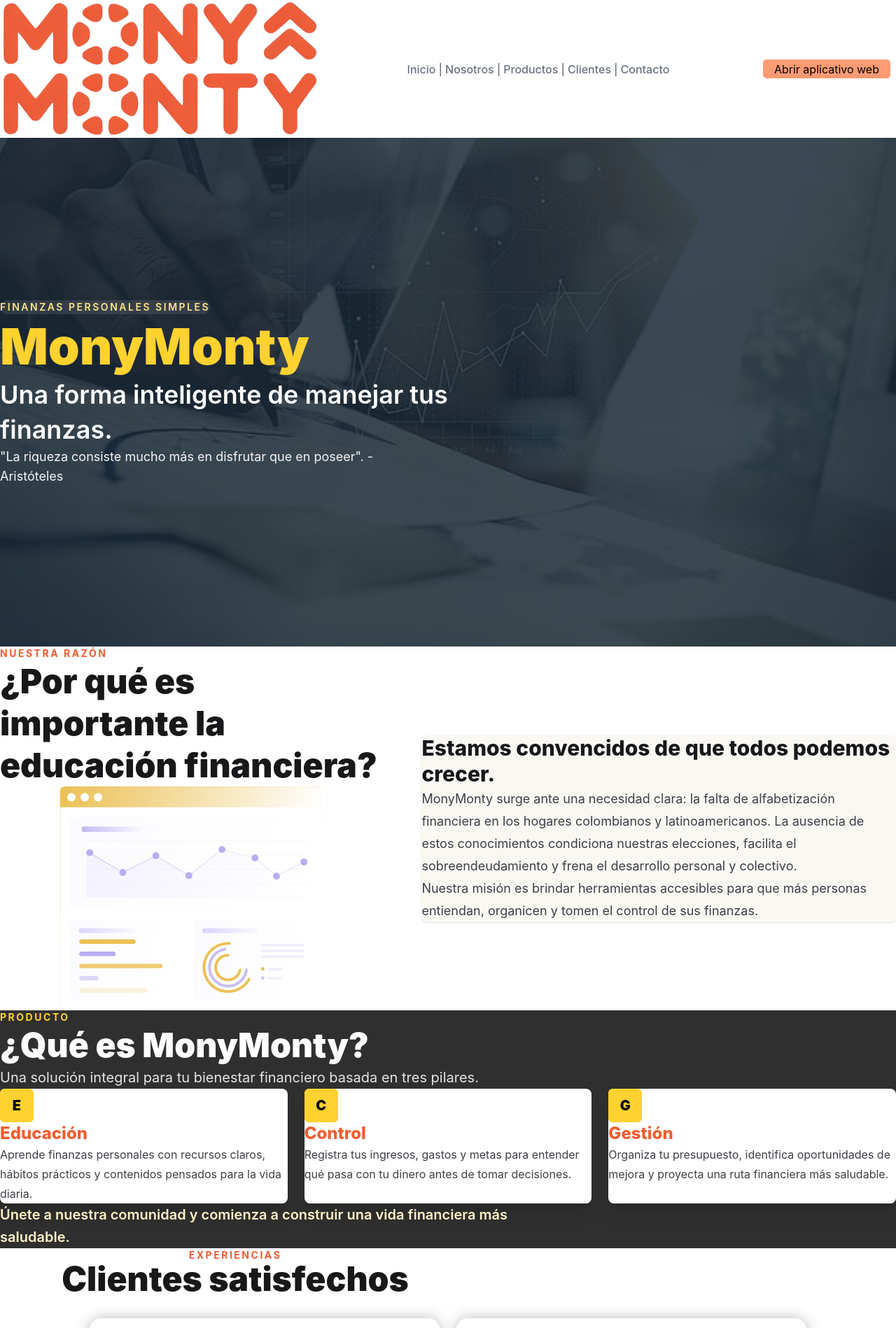
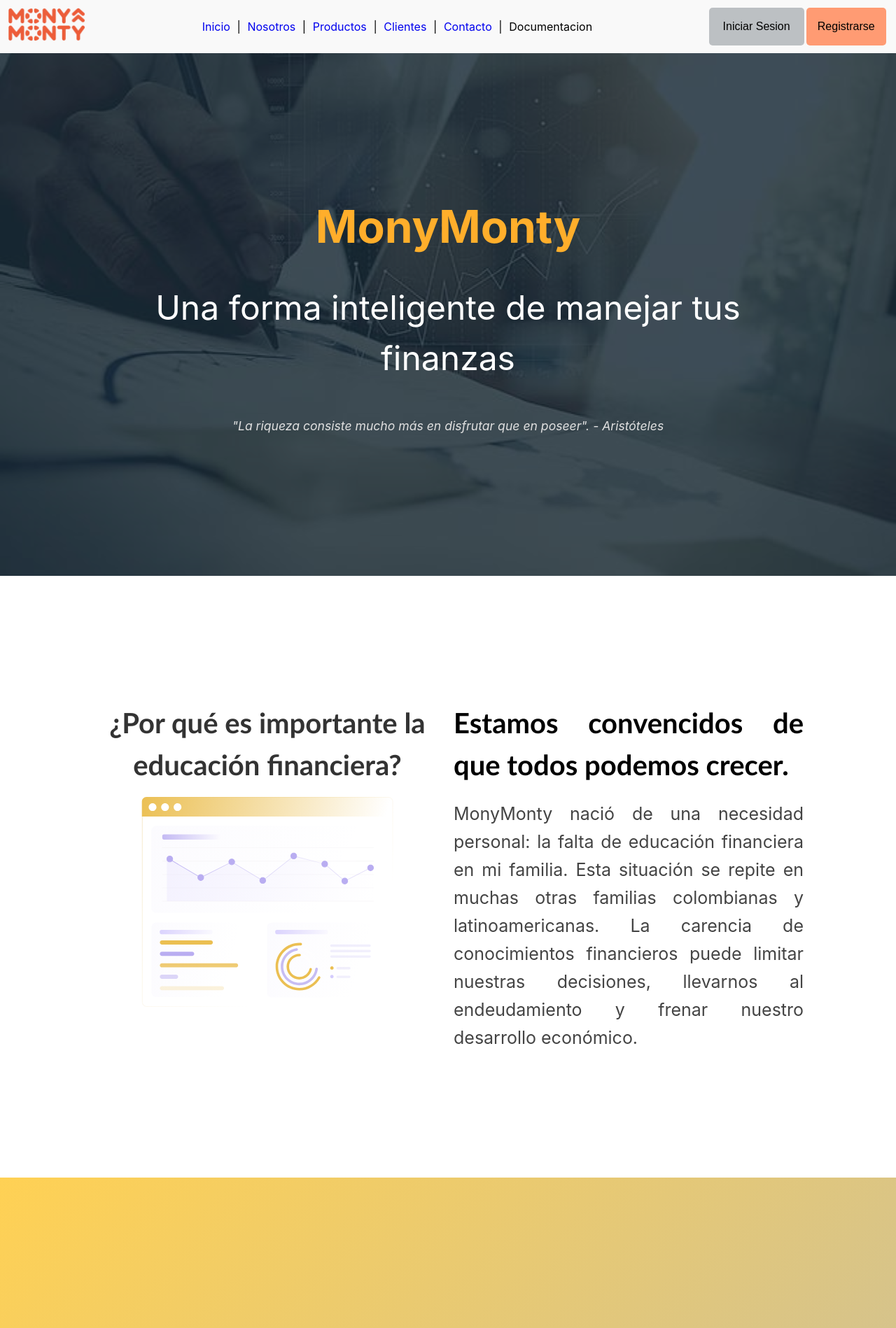
Before and after one commit to OugMontiel/MonteFlor, a Vue app: page / in a window 1280 px wide. Shown: the top 1898 px of the page at 70% size. Built offline with nearby package versions, Linux system fonts and the light colour scheme.

Commit message:
Revert "se agrego tailwind"
This reverts commit 30b3349135bdf8eea1bb55a4794447050fc02a53.

```diff
--- a/src/assets/style.css
+++ b/src/assets/style.css
@@ -1,5 +1,4 @@
-/* Importar  */
-@import "tailwindcss";
+/* Importar iconos de Flaticon */
 
 :root {
   /* Tipografía y legibilidad */
--- a/src/components/header.vue
+++ b/src/components/header.vue
@@ -47,7 +47,7 @@
   justify-content: space-between;
   align-items: center;
   height: 4em;
-  padding: 0.2em 0.2em;
+  padding: 0.3em 0.4em;
   box-shadow: 0 2px 5px rgba(0, 0, 0, 0.2);
 }
 
--- a/src/components/web/headerWeb.vue
+++ b/src/components/web/headerWeb.vue
@@ -3,34 +3,52 @@
   name: "Header-dehome",
   methods: {
     irADocumentacion() {
-      this.$router.push("/documentacion");
+      this.$router.push('/documentacion');
     },
+
   },
 };
 </script>
 
 <template>
-  <nav class="flex items-center gap-1 text-base font-medium">
-    <a href="#inicio" class="text-gray-500 no-underline transition-colors duration-200 hover:text-amber-400 focus:outline-none"> Inicio </a>
-    <span class="text-gray-500 select-none pointer-events-none px-0.5">|</span>
+  <!-- menú -->
+  <div class="container-links">
+    <a class="linksNav" href="#inicio">Inicio</a>
+    <span class="separator">|</span>
+    <a class="linksNav" href="#nosotros">Nosotros</a>
+    <span class="separator">|</span>
+    <a class="linksNav" href="#productos">Productos</a>
+    <span class="separator">|</span>
+    <a class="linksNav" href="#clientes">Clientes</a>
+    <span class="separator">|</span>
+    <a class="linksNav" href="#contacto">Contacto</a>
+    <span class="separator">|</span>
+    <a class="linksNav" @click="irADocumentacion">Documentacion</a>
+  </div>
+</template>
 
-    <a href="#nosotros" class="text-gray-500 no-underline transition-colors duration-200 hover:text-amber-400 focus:outline-none">
-      Nosotros
-    </a>
-    <span class="text-gray-500 select-none pointer-events-none px-0.5">|</span>
+<style>
+/* Estilos para tu aplicación */
+.container-links {
+  display: flex;
+  align-items: center;
+  gap: 0.3em;
+}
 
-    <a href="#productos" class="text-gray-500 no-underline transition-colors duration-200 hover:text-amber-400 focus:outline-none">
-      Productos
-    </a>
-    <span class="text-gray-500 select-none pointer-events-none px-0.5">|</span>
+.linksNav:hover {
+  color: var(--color-acento);
+}
 
-    <a href="#clientes" class="text-gray-500 no-underline transition-colors duration-200 hover:text-amber-400 focus:outline-none">
-      Clientes
-    </a>
-    <span class="text-gray-500 select-none pointer-events-none px-0.5">|</span>
+.separator {
+  color: var(--texto-primario);
+  padding: 0 0.3em;
+  user-select: none;
+  pointer-events: none;
+}
 
-    <a href="#contacto" class="text-gray-500 no-underline transition-colors duration-200 hover:text-amber-400 focus:outline-none">
-      Contacto
-    </a>
-  </nav>
-</template>
+.separator:hover {
+  padding: 0 0.3em;
+  user-select: none;
+  pointer-events: none;
+}
+</style>
--- a/src/components/web/iniciarSesionView.vue
+++ b/src/components/web/iniciarSesionView.vue
@@ -10,7 +10,7 @@
   },
   methods: {
     irAMonymonty() {
-      window.location.href = 'http://localhost:5174/'
+      this.$router.push('/');
     },
 
   }
@@ -20,7 +20,8 @@
 
 <template>
   <div class="container-button">
-      <button class="button-MonyMonty" @click="irAMonymonty">Abrir aplicativo web</button>
+      <button class="button-login" @click="irAMonymonty">Iniciar Sesion</button>
+      <button class="button-registrar" @click="irAMonymonty">Registrarse</button>
   </div>
 
 </template>
@@ -32,21 +33,41 @@
   justify-content: center;
 }
 
-.button-MonyMonty {
+.button-login {
+  background-color: #bcc0c3; /* Azul-gris suave */
+  color: #000000;
+  border: none;
+  padding: 10px 20px;
+  border-radius: 5px;
   cursor: pointer;
-  color: var(--texto-primario);
-  padding: 0.1em 1em;
   font-size: var(--texto-tamano-boton);
-  background: var(--color-fondo-boton-claro);
-  border-radius: 5px;
-  margin: 0 0.5em;
+
+}
+
+.button-login:hover {
+  background-color: #a3a6a9;
   transition:
     background-color 0.3s,
     color 0.2s;
 }
 
-.button-MonyMonty:hover {
+.button-registrar {
+  cursor: pointer;
   color: var(--texto-primario);
+  padding: 1em 1em;
+  font-size: var(--texto-tamano-boton);
+  background: var(--color-fondo-boton-claro);
+  border-radius: 5px;
+  margin: 0 0.2em;
+  transition:
+    background-color 0.3s,
+    color 0.2s;
+}
+
+.button-registrar:hover {
+
+  color: var(--texto-claro);
   background: var(--color-acento);
+
 }
 </style>
--- a/src/views/paginaWeb/home.vue
+++ b/src/views/paginaWeb/home.vue
@@ -5,174 +5,112 @@
 import headerHomeView from "@/components/web/headerWeb.vue";
 import FooterView from "@/components/web/footer.vue";
 import iniciarSesionView from "@/components/web/iniciarSesionView.vue";
+
 import testimoniosView from "@/components/web/testimonios/testimoniosView.vue";
 
 export default {
-  name: "HomeView",
+  name: "Home-",
   data() {
     return {
       logo,
       imgNosotros1,
-      pilares: [
-        {
-          titulo: "Educación",
-          texto: "Aprende finanzas personales con recursos claros, hábitos prácticos y contenidos pensados para la vida diaria.",
-        },
-        {
-          titulo: "Control",
-          texto: "Registra tus ingresos, gastos y metas para entender qué pasa con tu dinero antes de tomar decisiones.",
-        },
-        {
-          titulo: "Gestión",
-          texto: "Organiza tu presupuesto, identifica oportunidades de mejora y proyecta una ruta financiera más saludable.",
-        },
-      ],
     };
   },
   components: {
     headerHomeView,
     FooterView,
     iniciarSesionView,
-    testimoniosView,
+    testimoniosView
   },
   methods: {
     irAInicio() {
-      this.$router.push("/");
+      this.$router.push('/');
     },
-  },
+
+  }
 };
 </script>
 
 <template>
-  <header class="sticky top-0 z-50 border-b border-zinc-200/80 bg-white/90 px-4 py-3 shadow-sm backdrop-blur md:px-8">
-    <div class="mx-auto flex max-w-7xl items-center justify-between gap-4">
-      <button class="flex items-center" aria-label="Ir al inicio" @click="irAInicio">
-        <img :src="logo" alt="MonyMonty" class="h-10 w-auto cursor-pointer object-contain md:h-12" />
-      </button>
+  <header class="headerHome">
+    <div class="login-logo">
+      <img :src="logo" alt="Icono de la aplicación" class="logo" @click="irAInicio" />
+    </div>
 
-      <div class="hidden md:block">
-        <headerHomeView />
+    <headerHomeView />
+    <iniciarSesionView />
+  </header>
+
+  <main class="main-container">
+
+    <section id="inicio" class="inicio-hero">
+
+      <div class="inicio-content">
+        <h1>MonyMonty</h1>
+        <p>Una forma inteligente de manejar tus finanzas</p>
+        <blockquote>"La riqueza consiste mucho más en disfrutar que en poseer". - Aristóteles</blockquote>
       </div>
 
-      <iniciarSesionView />
-    </div>
-  </header>
-
-  <main class="bg-[#f7f5f0] text-zinc-900">
-    <section id="inicio" class="hero-bg relative min-h-[calc(100vh-73px)] overflow-hidden text-white">
-      <div class="absolute inset-0 bg-zinc-950/55"></div>
-      <div class="relative mx-auto flex min-h-[calc(100vh-73px)] max-w-7xl items-center px-5 py-20 md:px-8">
-        <div class="max-w-3xl">
-          <p class="mb-4 inline-flex rounded-full border border-white/30 bg-white/10 px-4 py-2 text-sm font-semibold uppercase tracking-[0.18em] text-amber-200 backdrop-blur">
-            Finanzas personales simples
-          </p>
-          <h1 class="text-5xl font-black leading-tight text-amber-300 sm:text-6xl lg:text-7xl">
-            MonyMonty
-          </h1>
-          <p class="mt-6 max-w-2xl text-2xl font-semibold leading-snug text-white sm:text-4xl">
-            Una forma inteligente de manejar tus finanzas.
-          </p>
-          <blockquote class="mt-8 max-w-xl border-l-4 border-amber-300 pl-5 text-base leading-7 text-zinc-100 sm:text-lg">
-            "La riqueza consiste mucho más en disfrutar que en poseer". - Aristóteles
-          </blockquote>
-        </div>
-      </div>
     </section>
 
-    <section id="nosotros" class="bg-white px-5 py-20 md:px-8 lg:py-28">
-      <div class="mx-auto grid max-w-7xl items-center gap-12 lg:grid-cols-[0.9fr_1.1fr]">
-        <div>
-          <p class="text-sm font-bold uppercase tracking-[0.18em] text-[#f25c2f]">Nuestra razón</p>
-          <h2 class="mt-4 text-3xl font-black leading-tight text-zinc-900 sm:text-4xl lg:text-5xl">
-            ¿Por qué es importante la educación financiera?
-          </h2>
-          <img :src="imgNosotros1" alt="Personas aprendiendo finanzas" class="mx-auto mt-10 max-h-80 w-full object-contain" />
+    <section id="nosotros" class="nosotros">
+
+      <div class="nosotros-content">
+
+        <div class="nosotros-titulo">
+          <h2>¿Por qué es importante la educación financiera?</h2>
+          <img :src="imgNosotros1" alt="Icono de la aplicación" class="titulo-image" />
         </div>
 
-        <div class="rounded-lg border border-zinc-200 bg-[#faf8f3] p-6 shadow-sm md:p-10">
-          <h3 class="text-2xl font-extrabold leading-tight text-zinc-900 sm:text-3xl">
-            Estamos convencidos de que todos podemos crecer.
-          </h3>
-          <p class="mt-6 text-lg leading-8 text-zinc-700">
-            MonyMonty surge ante una necesidad clara: la falta de alfabetización financiera en los hogares colombianos y latinoamericanos.
-            La ausencia de estos conocimientos condiciona nuestras elecciones, facilita el sobreendeudamiento y frena el desarrollo personal
-            y colectivo.
-          </p>
-          <p class="mt-5 text-lg leading-8 text-zinc-700">
-            Nuestra misión es brindar herramientas accesibles para que más personas entiendan, organicen y tomen el control de sus finanzas.
-          </p>
+        <div class="nosotros-texto">
+          <h2>Estamos convencidos de que todos podemos crecer.</h2>
+          <p>MonyMonty nació de una necesidad personal: la falta de educación financiera en mi familia. Esta situación
+            se repite en muchas otras familias colombianas y latinoamericanas. La carencia de conocimientos financieros
+            puede limitar nuestras decisiones, llevarnos al endeudamiento y frenar nuestro desarrollo económico.</p>
         </div>
+
       </div>
+
     </section>
 
-    <section id="productos" class="bg-[#2f2f2f] px-5 py-20 text-white md:px-8 lg:py-28">
-      <div class="mx-auto max-w-7xl">
-        <div class="max-w-3xl">
-          <p class="text-sm font-bold uppercase tracking-[0.18em] text-amber-300">Producto</p>
-          <h2 class="mt-4 text-3xl font-black leading-tight sm:text-4xl lg:text-5xl">
-            ¿Qué es MonyMonty?
-          </h2>
-          <p class="mt-5 text-xl leading-8 text-zinc-200">
-            Una solución integral para tu bienestar financiero basada en tres pilares.
-          </p>
+    <section id="productos" class="producto">
+
+      <h2>¿Qué es MonyMonty?</h2>
+      <p>Una solución integral para tu bienestar financiero basada en tres pilares:</p>
+
+      <div class="producto-grid">
+
+        <div class="producto-card">
+          <h3><strong>Educación</strong></h3>
+          <p>Mejora tus conocimientos en finanzas personales con técnicas y recursos prácticos.</p>
         </div>
 
-        <div class="mt-12 grid gap-6 md:grid-cols-3">
-          <article
-            v-for="pilar in pilares"
-            :key="pilar.titulo"
-            class="rounded-lg border border-white/10 bg-white p-7 text-zinc-900 shadow-xl transition duration-200 hover:-translate-y-1 hover:shadow-amber-500/20"
-          >
-            <div class="mb-6 flex h-12 w-12 items-center justify-center rounded-md bg-amber-300 text-xl font-black text-zinc-950">
-              {{ pilar.titulo.charAt(0) }}
-            </div>
-            <h3 class="text-2xl font-extrabold text-[#f25c2f]">{{ pilar.titulo }}</h3>
-            <p class="mt-4 text-base leading-7 text-zinc-700">{{ pilar.texto }}</p>
-          </article>
+        <div class="producto-card">
+          <h3><strong>Control</strong></h3>
+          <p>Registra, visualiza y analiza tus finanzas personales con nuestra app intuitiva.</p>
         </div>
 
-        <p class="mt-12 max-w-3xl text-xl font-semibold leading-8 text-amber-100">
-          Únete a nuestra comunidad y comienza a construir una vida financiera más saludable.
-        </p>
+        <div class="producto-card">
+          <h3><strong>Gestión</strong></h3>
+          <p>Recibe asesoría personalizada de expertos que te ayudarán a planificar tu futuro financiero.</p>
+        </div>
+
       </div>
+
+      <p class="mensaje-final">Únete a nuestra comunidad y comienza a construir una vida financiera más saludable.</p>
+
     </section>
 
-    <section id="clientes" class="bg-white px-5 py-20 md:px-8 lg:py-28">
-      <div class="mx-auto max-w-7xl">
-        <div class="mx-auto max-w-2xl text-center">
-          <p class="text-sm font-bold uppercase tracking-[0.18em] text-[#f25c2f]">Experiencias</p>
-          <h2 class="mt-4 text-3xl font-black text-zinc-900 sm:text-4xl lg:text-5xl">
-            Clientes satisfechos
-          </h2>
-        </div>
+    <section id="clientes" class="clientes">
 
-        <testimoniosView />
-      </div>
+      <h2>Clientes satisfechos </h2>
+
+      <testimoniosView />
     </section>
 
-    <section id="contacto" class="bg-[#faf8f3] px-5 py-20 md:px-8 lg:py-28">
-      <div class="mx-auto grid max-w-7xl gap-10 lg:grid-cols-[0.95fr_1.05fr] lg:items-center">
-        <div>
-          <p class="text-sm font-bold uppercase tracking-[0.18em] text-[#f25c2f]">Contacto</p>
-          <h2 class="mt-4 text-3xl font-black leading-tight text-zinc-900 sm:text-4xl lg:text-5xl">
-            Da el primer paso hacia una mejor relación con tu dinero.
-          </h2>
-          <p class="mt-6 text-lg leading-8 text-zinc-700">
-            Explora la aplicación, revisa la documentación o escríbenos para conocer cómo MonyMonty puede ayudarte a ordenar tus finanzas.
-          </p>
-        </div>
-
-        <div class="grid gap-4 sm:grid-cols-2">
-          <a href="#productos" class="rounded-lg border border-zinc-200 bg-white p-6 shadow-sm transition hover:-translate-y-1 hover:border-amber-300">
-            <span class="text-sm font-bold uppercase tracking-[0.16em] text-zinc-500">Conoce</span>
-            <strong class="mt-3 block text-xl text-zinc-900">Nuestros pilares</strong>
-          </a>
-          <router-link to="/documentacion" class="rounded-lg border border-zinc-200 bg-white p-6 shadow-sm transition hover:-translate-y-1 hover:border-amber-300">
-            <span class="text-sm font-bold uppercase tracking-[0.16em] text-zinc-500">Revisa</span>
-            <strong class="mt-3 block text-xl text-zinc-900">Documentación</strong>
-          </router-link>
-        </div>
-      </div>
+    <section id="contacto" class="contacto">
+      <h2>Contacto</h2>
+      <p>Contenido de la sección Contacto.</p>
     </section>
 
     <FooterView />
@@ -180,10 +118,247 @@
 </template>
 
 <style scoped>
-.hero-bg {
+.headerHome {
+  display: flex;
+  justify-content: space-between;
+  padding: 0.7rem;
+  background: var(--color-fondo-nav);
+}
+.logo {
+  height: 3rem;
+  cursor: pointer;
+}
+
+/* ------ inicio ------ */
+
+.main-container {
+  width: 100%;
+  background: #f9f9f9;
+}
+
+section {
+  max-width: 100%;
+  padding: 4em 2em;
+  background: white;
+}
+
+.inicio-hero {
+  /* background: linear-gradient(135deg, #54b6ff 0%, #4096ee 100%);*/
   background-image: url("@/assets/img/fondo-inicio.jpg");
+  background-color: rgba(0, 0, 0, 0.5);
+  background-blend-mode: overlay;
+  background-size: cover;
+  background-repeat: no-repeat;
   background-position: center;
-  background-repeat: no-repeat;
-  background-size: cover;
+  background-attachment: fixed;
+  color: white;
+  text-align: center;
+  padding: 4em 2em;
+  border-radius: 0;
+  box-shadow: none;
+  padding: 200px;
+
 }
+
+.inicio-hero h1 {
+  font-size: 4rem;
+  margin-bottom: 0.5em;
+  color: #ffae2b;
+}
+
+.inicio-hero p {
+  font-size: 3rem;
+  margin-bottom: 1em;
+  color: #ffffff;
+}
+
+.inicio-hero blockquote {
+  font-style: italic;
+  font-size: 1.1rem;
+  color: #e0e0e0;
+}
+
+/* ------ nosotros ------ */
+
+.nosotros-content {
+  display: flex;
+  flex-wrap: wrap;
+  padding: 100px;
+  gap: 1em;
+  margin: 1em 0;
+  justify-content: center;
+}
+
+.nosotros-titulo,
+.nosotros-texto {
+  flex: 1 1 200px;
+}
+
+.nosotros-titulo h2 {
+  font-size: 40px;
+  font-family: 'Gill Sans', 'Gill Sans MT', Calibri, 'Trebuchet MS', sans-serif;
+  margin-bottom: 1rem;
+  text-align: center;
+  color: #333;
+}
+
+.titulo-image {
+  height: 300px;
+}
+
+.nosotros-texto h2 {
+  font-size: 40px;
+  font-family: 'Gill Sans', 'Gill Sans MT', Calibri, 'Trebuchet MS', sans-serif;
+  text-align: justify;
+  margin-bottom: 20px;
+}
+
+.nosotros-texto p {
+  font-size: 25px;
+  line-height: 1.6;
+  text-align: justify;
+  color: #444;
+}
+
+/* ------ producto ------ */
+
+.producto {
+  background: linear-gradient(135deg, #ffd154 0%, #b7b9b4 100%);
+  padding: 200px;
+}
+
+.producto h2 {
+  font-size: 45px;
+  font-family: 'Gill Sans', 'Gill Sans MT', Calibri, 'Trebuchet MS', sans-serif;
+}
+
+.producto p {
+  font-size: 30px;
+}
+
+.producto-grid {
+  display: flex;
+  flex-wrap: wrap;
+  gap: 1.5em;
+  margin: 2em 0;
+  justify-content: center;
+}
+
+.producto-card {
+  flex: 1 1 300px;
+  background: #f4f4f4;
+  padding: 70px;
+  border-radius: 12px;
+  box-shadow: 0 1px 5px rgba(0, 0, 0, 0.1);
+  transition: transform 0.2s;
+}
+
+.producto-card:hover {
+  transform: translateY(-6px);
+}
+
+.producto-card h3 {
+  font-size: 30px;
+  margin-bottom: 0.8em;
+  color: #e8ac16;
+}
+
+.producto-card p {
+  font-size: 20px;
+  text-align: left;
+}
+
+.mensaje-final {
+  text-align: center;
+  margin-top: 2em;
+  font-weight: bold;
+  font-size: 1.5rem;
+  color: #000000;
+}
+
+/* ------ clientes ------ */
+
+.clientes h2 {
+  font-size: 50px;
+  font-family: 'Gill Sans', 'Gill Sans MT', Calibri, 'Trebuchet MS', sans-serif;
+  text-align: center;
+  margin: 30px;
+  padding: 10px;
+}
+
+
+
+
+/* Responsive */
+/* Extra pequeño: móviles pequeños (xs) */
+@media (max-width: 575.98px) {
+  section {
+    max-width: 100%;
+    padding: 1em 2em;
+    background: white;
+    border-radius: 12px;
+    box-shadow: 0 2px 10px rgba(0, 0, 0, 0.05);
+  }
+
+  .inicio-content {
+    display: flex;
+    flex-direction: column;
+    align-items: center;
+    gap: 2rem;
+    max-width: 100%;
+  }
+
+  .inicio-content h1 {
+    font-size: 35px;
+  }
+
+  .inicio-content p {
+    font-size: 30px;
+  }
+
+  .inicio-content blockquote {
+    font-size: 20px;
+
+  }
+
+  .nosotros-content {
+    display: flex;
+    flex-direction: column;
+  }
+
+  .producto-grid {
+    display: flex;
+    flex-direction: column;
+    align-items: center;
+    gap: 2rem;
+  }
+
+  .hero h1 {
+    font-size: 2.3rem;
+  }
+
+}
+
+/* Pequeño: móviles medianos y grandes (sm) */
+@media (min-width: 576px) and (max-width: 767.98px) {
+
+}
+
+/* Mediano: tablets (md) */
+@media (min-width: 768px) and (max-width: 991.98px) {
+
+}
+
+/* Grande: laptops (lg) */
+@media (min-width: 992px) and (max-width: 1199.98px) {
+  .login-logo img.logo {
+    height: 3rem;
+  }
+}
+
+/* Extra grande: pantallas grandes (xl) */
+@media (min-width: 1200px) and (max-width: 1399.98px) {}
+
+/* XXL: monitores muy grandes */
+@media (min-width: 1400px) {}
 </style>
--- a/vite.config.js
+++ b/vite.config.js
@@ -2,13 +2,11 @@
 
 import { defineConfig } from 'vite'
 import vue from '@vitejs/plugin-vue'
-import tailwindcss from '@tailwindcss/vite'
 
 // https://vite.dev/config/
 export default defineConfig({
   plugins: [
     vue(),
-    tailwindcss()
   ],
   resolve: {
     alias: {
```
Also changed, not shown: package.json (+9 -13 lines), 1 other file (tests, documents, lock files or other folders).
